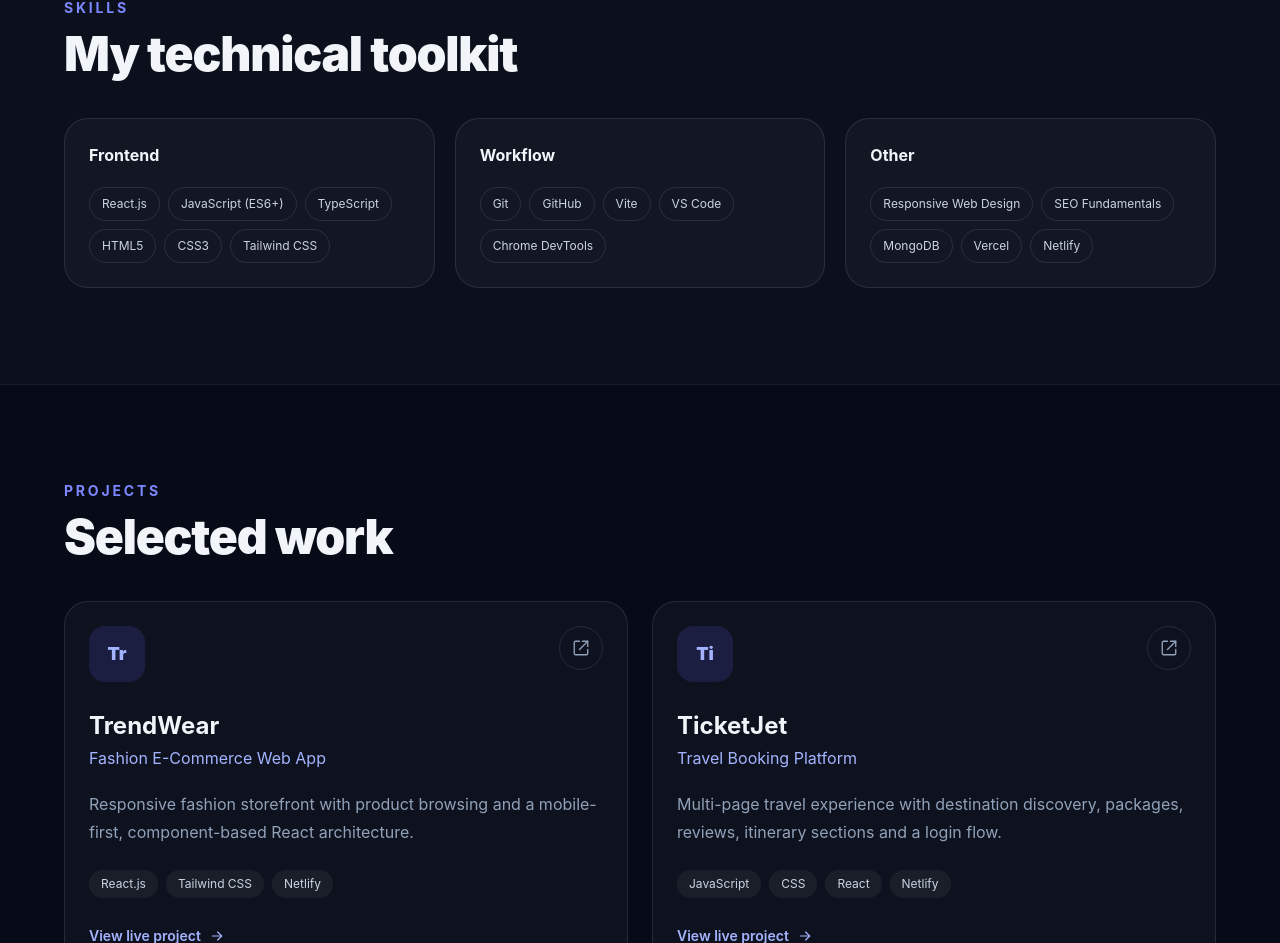
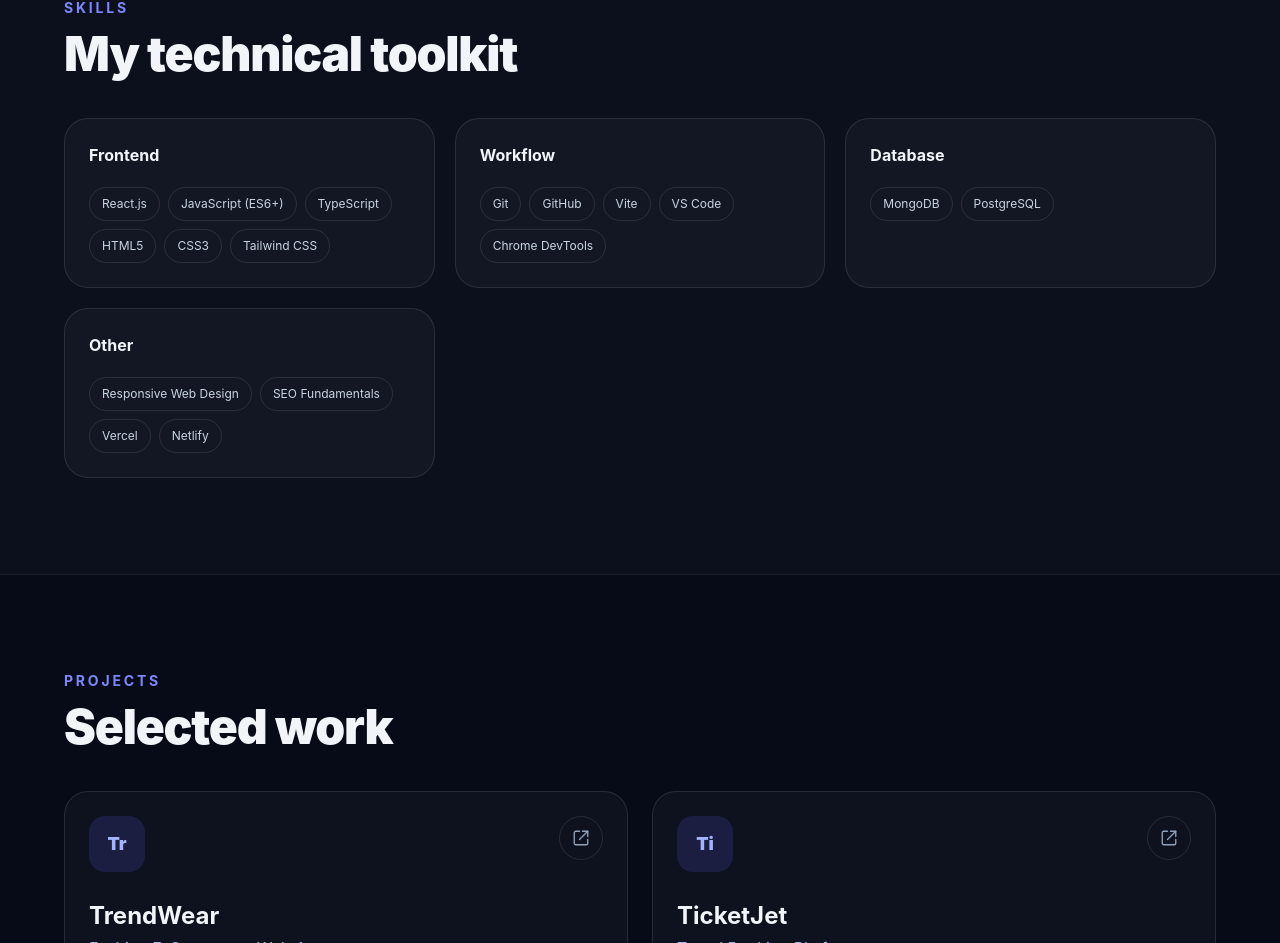
Before and after one commit to parampreet727-hash/Portfolio, a React (Vite) app: page / in a window 1280 px wide. Shown: the part 1496-2439 px from the top of the page. Built offline with nearby package versions, Linux system fonts and the light colour scheme.

Commit message:
Refactor skillGroups to separate Database category

```diff
--- a/src/main.jsx
+++ b/src/main.jsx
@@ -24,7 +24,8 @@ const projects = [
 const skillGroups = [
   ["Frontend", "React.js", "JavaScript (ES6+)", "TypeScript", "HTML5", "CSS3", "Tailwind CSS"],
   ["Workflow", "Git", "GitHub", "Vite", "VS Code", "Chrome DevTools"],
-  ["Other", "Responsive Web Design", "SEO Fundamentals", "MongoDB", "Vercel", "Netlify"],
+  ["Database", "MongoDB", "PostgreSQL"],
+  ["Other", "Responsive Web Design", "SEO Fundamentals", "Vercel", "Netlify"],
 ];
 
 function Icon({ name, size = 20 }) {
```
